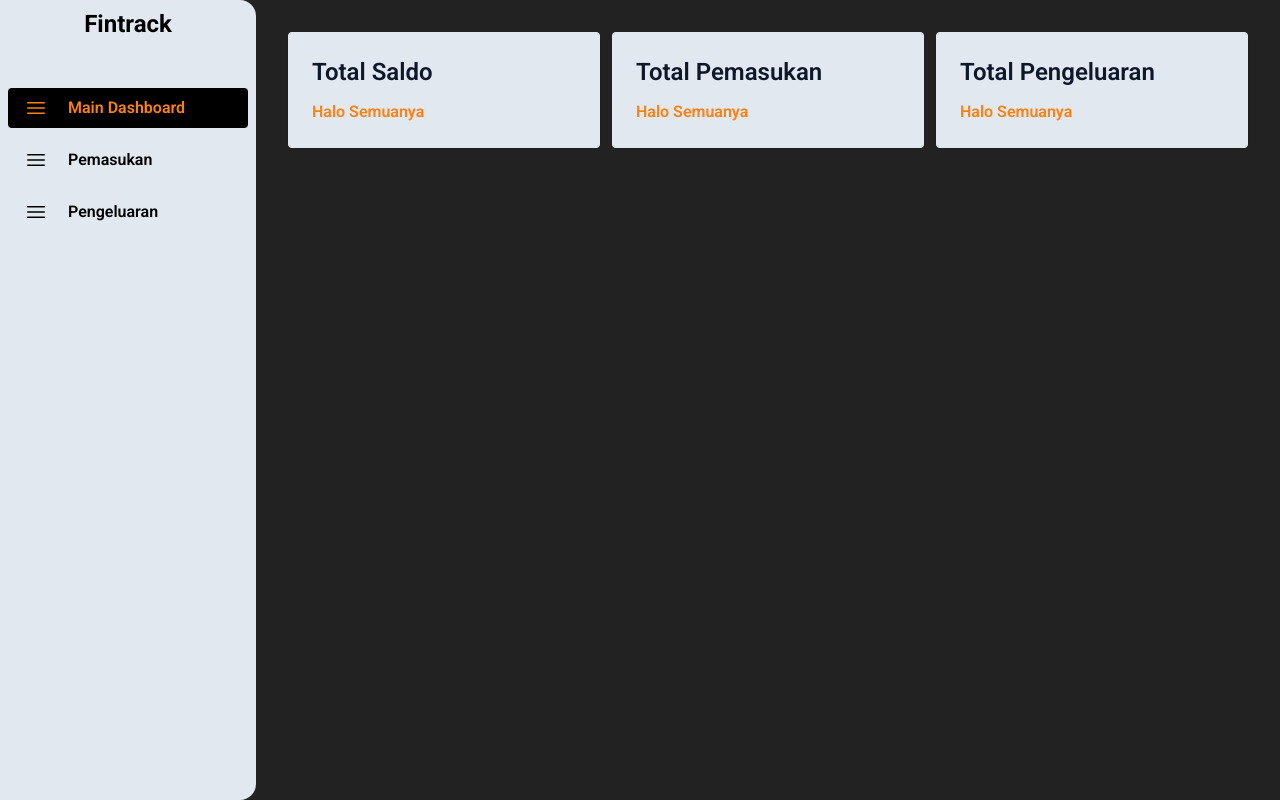
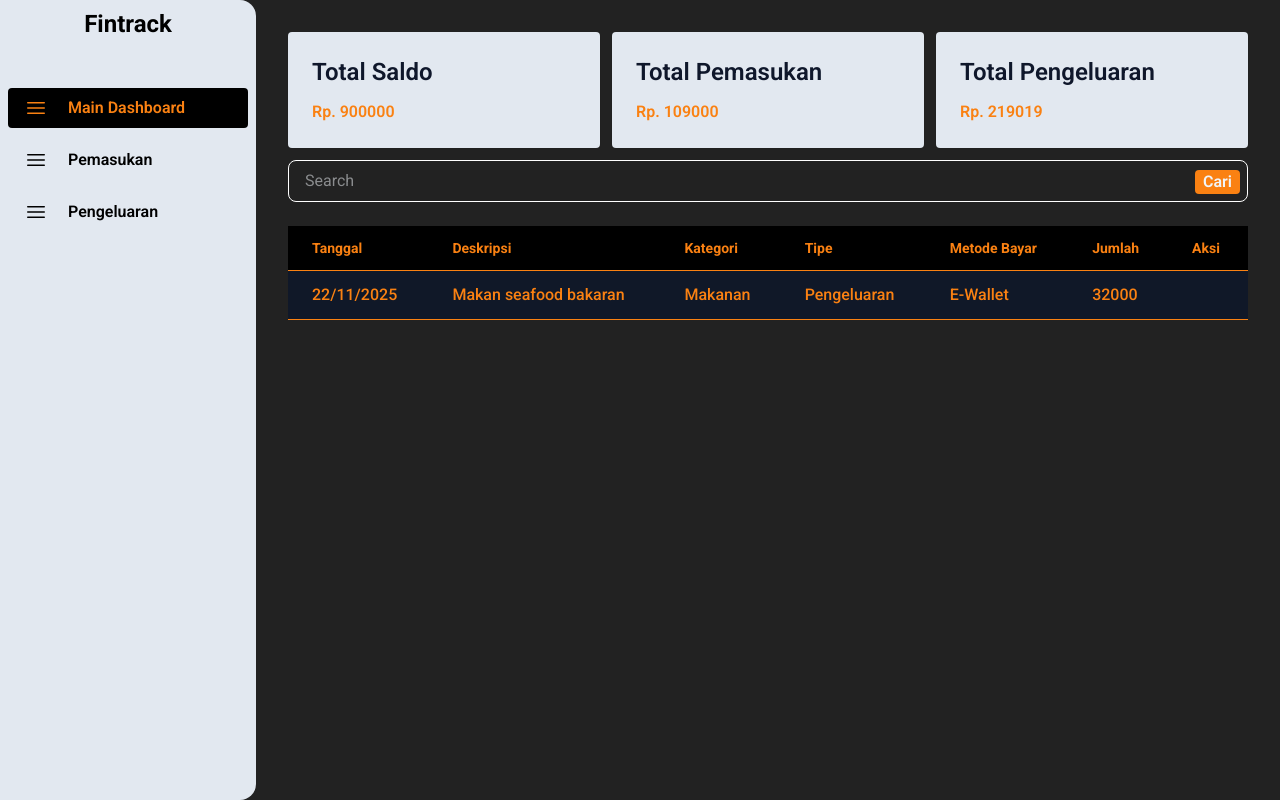
Before and after one commit to dhimasSetyoWS/finance-tracker, a React app in the folder frontend/: page /dashboard in a window 1280 px wide. Built offline with nearby package versions, Linux system fonts and the light colour scheme; the HTML template or start-up script is replaced by a standard one.

Commit message:
made searchbar, transactionlist, and update maindashboard

```diff
--- /dev/null
+++ b/frontend/src/components/SearchBar.jsx
@@ -0,0 +1,8 @@
+export default function SearchBar() {
+	return(
+		<div className="relative">
+			<input placeholder="Search" type="text" className="w-full border border-white rounded-lg my-3 px-4 py-2 focus:outline-none focus:shadow-xs shadow-amber-200"/>
+			<button type="button" className="bg-[#FA8112] px-2 absolute end-2 bottom-5 rounded font-semibold cursor-pointer hover:bg-amber-600">Cari</button>
+		</div>
+	)
+}
--- /dev/null
+++ b/frontend/src/components/TransactionList.jsx
@@ -0,0 +1,30 @@
+export default function TransactionList() {
+  return (
+    <div className="my-3 rounded">
+      <table className="w-full text-left">
+        <thead className="text-sm bg-black text-[#FA8112] border-b rounded">
+          <tr>
+            <th className="px-6 py-3 font-bold">Tanggal</th>
+            <th className="px-6 py-3 font-bold">Deskripsi</th>
+            <th className="px-6 py-3 font-bold">Kategori</th>
+            <th className="px-6 py-3 font-bold">Tipe</th>
+            <th className="px-6 py-3 font-bold">Metode Bayar</th>
+            <th className="px-6 py-3 font-bold">Jumlah</th>
+            <th className="px-6 py-3 font-bold">Aksi</th>
+          </tr>
+        </thead>
+		<tbody className="bg-gray-900 text-[#FA8112] border-b">
+			<tr className="hover:bg-gray-800 font-medium transition-all">
+				<td className="px-6 py-3">22/11/2025</td>
+				<td className="px-6 py-3">Makan seafood bakaran</td>
+				<td className="px-6 py-3">Makanan</td>
+				<td className="px-6 py-3">Pengeluaran</td>
+				<td className="px-6 py-3">E-Wallet</td>
+				<td className="px-6 py-3">32000</td>
+				<td className="px-6 py-3"></td>
+			</tr>
+		</tbody>
+      </table>
+    </div>
+  );
+}
--- a/frontend/src/pages/MainDashboard.jsx
+++ b/frontend/src/pages/MainDashboard.jsx
@@ -1,13 +1,17 @@
 import DashboardLayout from "../layouts/DashboardLayout";
+import TransactionList from "../components/TransactionList";
 import Card from "../components/Card";
+import SearchBar from "../components/SearchBar";
 export default function MainDashboard() {
   return (
     <DashboardLayout>
       <div className="grid grid-cols-1 sm:grid-cols-3 gap-3">
-        <Card head="Total Saldo">Halo Semuanya</Card>
-        <Card head="Total Pemasukan">Halo Semuanya</Card>
-        <Card head="Total Pengeluaran">Halo Semuanya</Card>
+        <Card head="Total Saldo">Rp. 900000</Card>
+        <Card head="Total Pemasukan">Rp. 109000</Card>
+        <Card head="Total Pengeluaran">Rp. 219019</Card>
       </div>
+	  <SearchBar/>
+	  <TransactionList/>
     </DashboardLayout>
   );
 }
```
